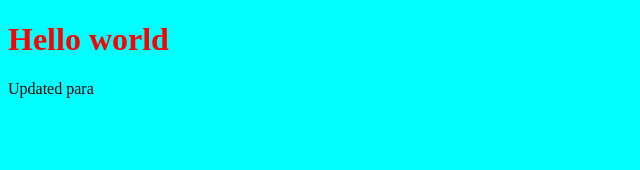
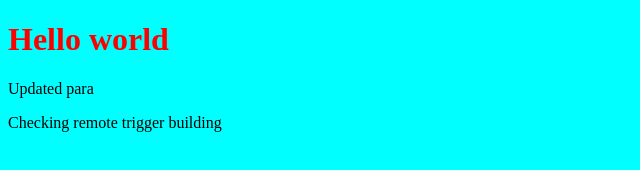
Before and after one commit to yogesh174/jenkins-test, a plain HTML site: page index.html in a window 1280 px wide. Shown: the whole page, without its empty margins (0-640 px from the left). Drawn offline with Linux system fonts and the light colour scheme.

Commit message:
Checking remote trigger building

```diff
--- a/index.html
+++ b/index.html
@@ -8,5 +8,6 @@
 <body style="background-color:aqua;">
     <h1 style="color:red;">Hello world</h1>
     <p>Updated para</p>
+    <p>Checking remote trigger building</p>
 </body>
 </html>
```
